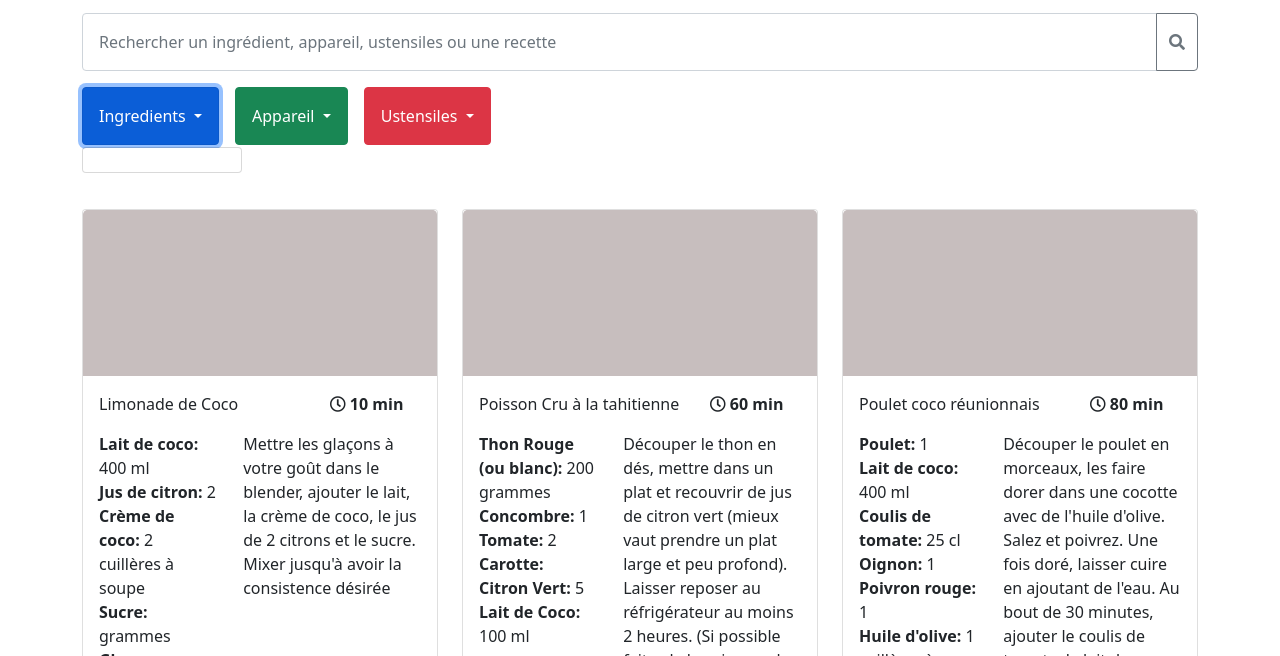
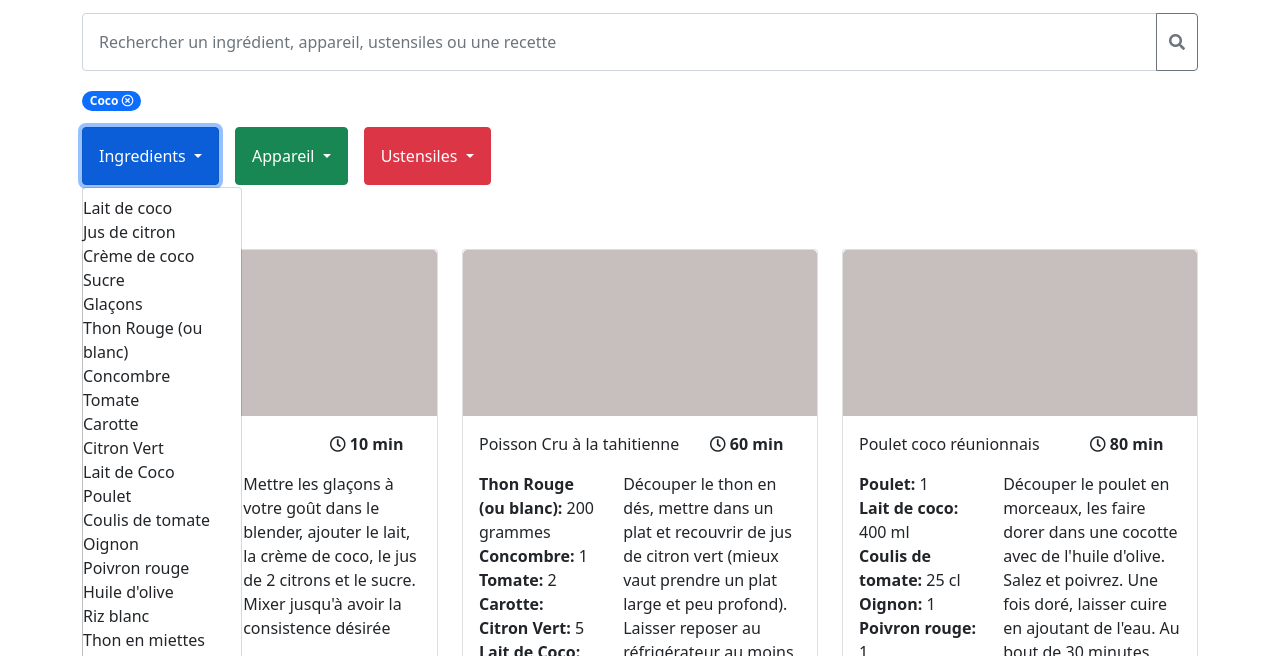
Before and after one commit to Godrade/JorisRuggeri_7_02122021, a plain HTML site: page index.html in a window 1280 px wide. Both pictures are taken after a click on the button "Ingredients". Shown: the part 144-800 px from the top of the page. Drawn offline with nearby package versions, Linux system fonts and the light colour scheme.

Commit message:
ADD ListDropdown

```diff
--- a/assets/js/search.js
+++ b/assets/js/search.js
@@ -43,6 +43,71 @@ for (let recipeIndex = 0; recipeIndex < recipes.length; recipeIndex++) {
     divElt.innerHTML = templatePage;
 }
 
+//Récupération des ingredients
+let listIngredient = new Set();
+for (let recipeIndex = 0; recipeIndex < recipes.length; recipeIndex++) {
+    for (let index = 0; index < recipes[recipeIndex].ingredients.length; index++) {
+        listIngredient.add(recipes[recipeIndex].ingredients[index].ingredient);
+    }
+}
+
+//Affichage des ingredients
+const arrayIngredient = Array.from(listIngredient);
+for (let index = 0; index < arrayIngredient.length; index++) {
+    const ingredient = arrayIngredient[index];
+
+    const listSection = document.getElementById('listIngredients');
+    const liElt = document.createElement('li');
+
+    liElt.textContent = ingredient;
+    liElt.style.flexBasis = '200px';
+
+    listSection.appendChild(liElt);
+}
+
+
+//Récupération des Appareils
+let listDevice = new Set();
+for (let recipeIndex = 0; recipeIndex < recipes.length; recipeIndex++) {
+    listDevice.add(recipes[recipeIndex].appliance);
+}
+
+//Affichage des appareils
+const arrayDevice = Array.from(listDevice);
+for (let index = 0; index < arrayDevice.length; index++) {
+    const device = arrayDevice[index];
+
+    const listSection = document.getElementById('listDevice');
+    const liElt = document.createElement('li');
+
+    liElt.textContent = device;
+    liElt.style.flexBasis = '200px';
+
+    listSection.appendChild(liElt);
+}
+
+//Récupération des Unstensiles
+let listUstensils = new Set();
+for (let recipeIndex = 0; recipeIndex < recipes.length; recipeIndex++) {
+    for (let index = 0; index < recipes[recipeIndex].ustensils.length; index++) {
+        listUstensils.add(recipes[recipeIndex].ustensils[index]);
+    }
+}
+
+//Affichage des Unstensiles
+const arrayUnstensils = Array.from(listUstensils);
+for (let index = 0; index < arrayDevice.length; index++) {
+    const unstensile = arrayUnstensils[index];
+
+    const listSection = document.getElementById('listUstensils');
+    const liElt = document.createElement('li');
+
+    liElt.textContent = unstensile;
+    liElt.style.flexBasis = '200px';
+
+    listSection.appendChild(liElt);
+}
+
 //Detection de la barre de recherche (3 lettres minimum)
 const searchBar = document.getElementById('searchBar');
 searchBar.addEventListener('change', (e) => {
--- a/index.html
+++ b/index.html
@@ -12,6 +12,9 @@
     <link rel="stylesheet" href="https://cdnjs.cloudflare.com/ajax/libs/font-awesome/5.15.2/css/all.min.css"
           integrity="sha512-HK5fgLBL+xu6dm/Ii3z4xhlSUyZgTT9tuc/hSrtw6uzJOvgRr2a9jyxxT1ely+B+xFAmJKVSTbpM/CuL7qxO8w=="
           crossorigin="anonymous"/>
+
+          <link rel="stylesheet" href="https://cdnjs.cloudflare.com/ajax/libs/font-awesome/5.15.2/css/all.min.css"
+          integrity="sha512-HK5fgLBL+xu6dm/Ii3z4xhlSUyZgTT9tuc/hSrtw6uzJOvgRr2a9jyxxT1ely+B+xFAmJKVSTbpM/CuL7qxO8w==" crossorigin="anonymous" />
 
 
 </head>
@@ -35,6 +38,10 @@
                     <button class="btn btn-outline-secondary" type="button" id="button-addon2"><i
                             class="fas fa-search"></i></button>
                 </div>
+
+                <div class="tag-section mb-3">
+                    <span class="badge rounded-pill bg-primary">Coco <i class="far fa-times-circle"></i></span>
+                </div>
             </div>
             <div class="col-12 d-flex">
                 <div class="dropdown me-3">
@@ -42,33 +49,21 @@
                             data-bs-toggle="dropdown" aria-expanded="false">
                         Ingredients
                     </button>
-                    <ul class="dropdown-menu" aria-labelledby="ingredients">
-                        <li>
-                            <button class="dropdown-item" type="button"></button>
-                        </li>
-                    </ul>
+                    <ul class="dropdown-menu" aria-labelledby="ingredients" id="listIngredients"></ul>
                 </div>
                 <div class="dropdown me-3">
-                    <button class="btn btn-success dropdown-toggle p-3" type="button" id="appareil"
+                    <button class="btn btn-success dropdown-toggle p-3" type="button" id="device"
                             data-bs-toggle="dropdown" aria-expanded="false">
                         Appareil
                     </button>
-                    <ul class="dropdown-menu" aria-labelledby="appareil">
-                        <li>
-                            <button class="dropdown-item" type="button"></button>
-                        </li>
-                    </ul>
+                    <ul class="dropdown-menu" aria-labelledby="device" id="listDevice"></ul>
                 </div>
                 <div class="dropdown me-3">
                     <button class="btn btn-danger dropdown-toggle p-3" type="button" id="ustensiles"
                             data-bs-toggle="dropdown" aria-expanded="false">
                         Ustensiles
                     </button>
-                    <ul class="dropdown-menu" aria-labelledby="ustensiles">
-                        <li>
-                            <button class="dropdown-item" type="button"></button>
-                        </li>
-                    </ul>
+                    <ul class="dropdown-menu" aria-labelledby="ustensiles" id="listUstensils"></ul>
                 </div>
             </div>
         </div>
```
